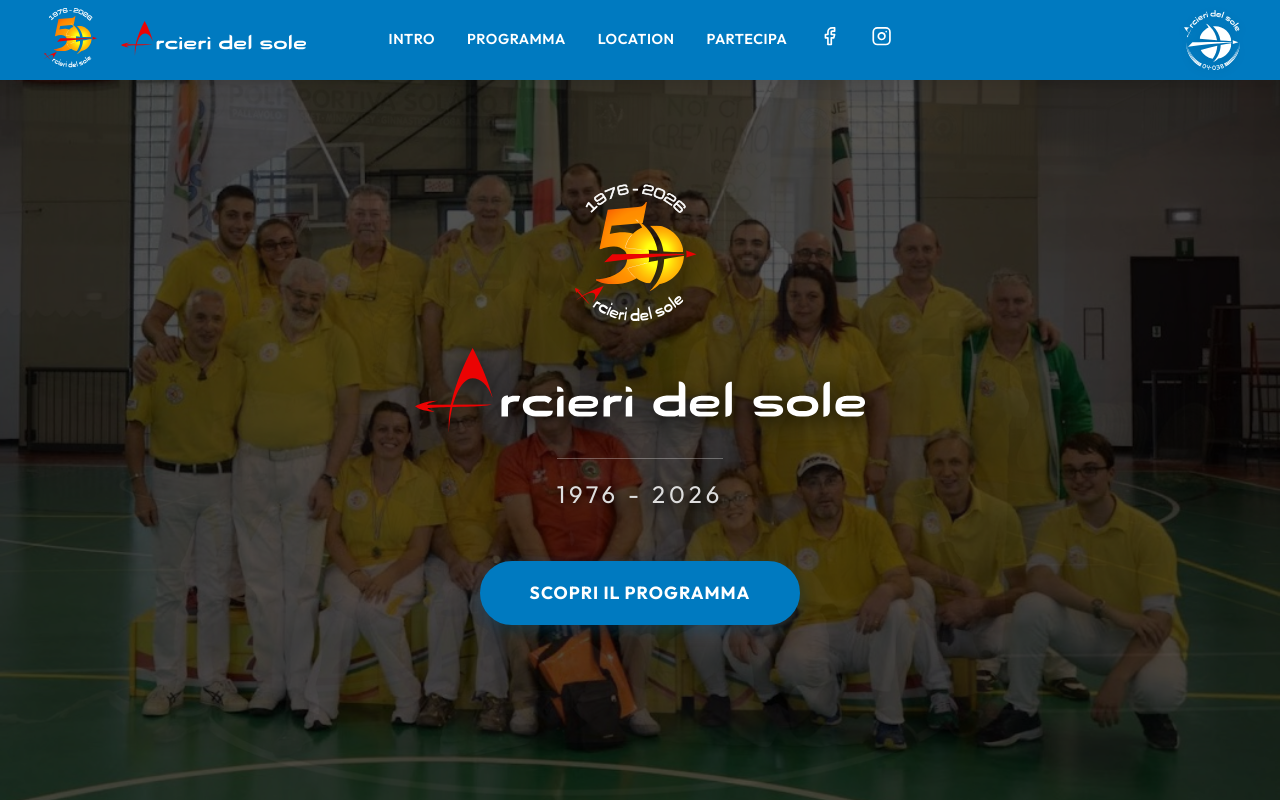
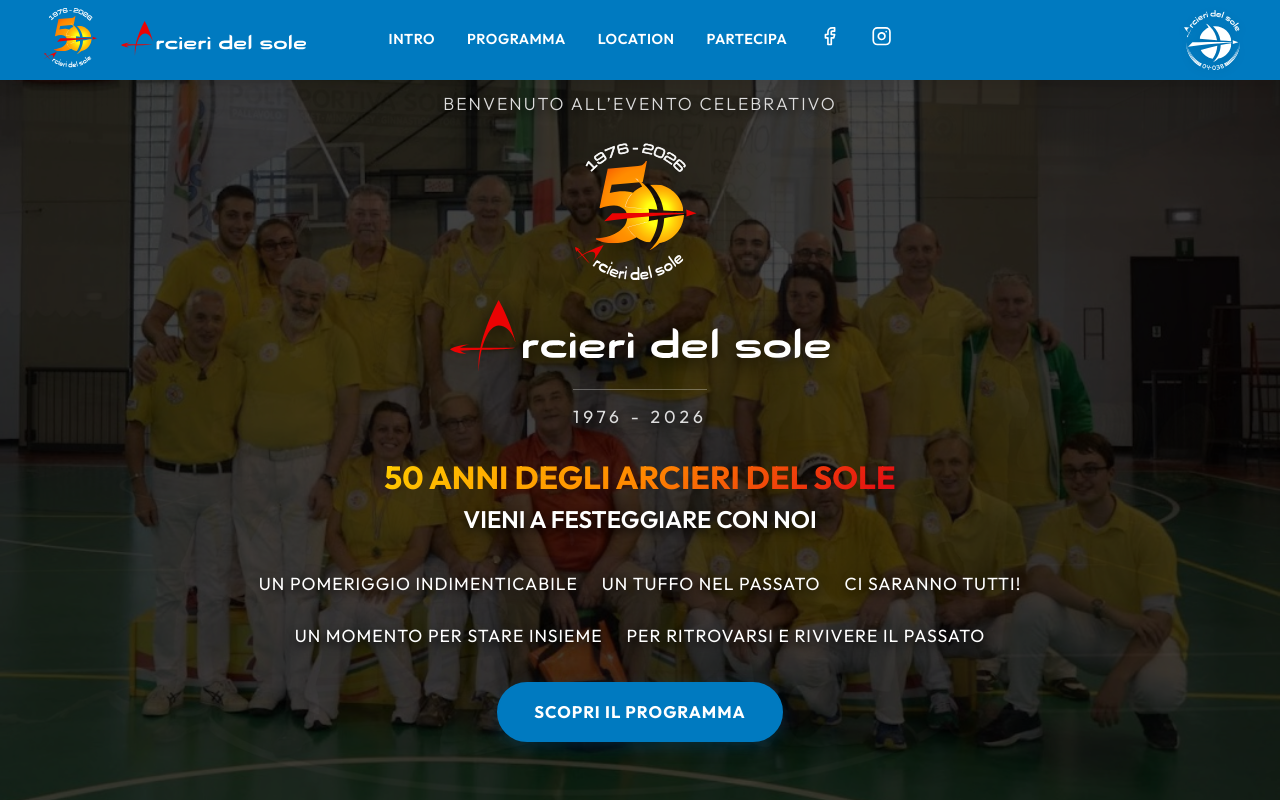
Before and after one commit to Alb3rt05/50esimoArcieriDelSole-fe, an Angular app: page / in a window 1280 px wide. Shown: the top 800 px of the page. Built offline with nearby package versions, Linux system fonts and the light colour scheme.

Commit message:
FIX:Fixed hero section with the right text

```diff
--- a/src/app/components/hero/hero.component.html
+++ b/src/app/components/hero/hero.component.html
@@ -11,6 +11,7 @@
     <div class="content relative-container">
 
         <div class="hero-composition">
+            <p class="intro-top">Benvenuto all’evento celebrativo</p>
             <!-- Central Logo -->
             <div class="hero-logo-center animate-up">
                 <img src="assets/images/icons/Arcieridelsole_azzurro_stampa%201.svg" alt="Logo Arcieri del Sole" />
@@ -58,6 +59,18 @@
                 </svg>
 
                 <p class="hero-subtitle">1976 - 2026</p>
+
+                <div class="extra-text-layer">
+                    <h1 class="main-title">50 anni degli arcieri del sole</h1>
+                    <h2 class="invite">VIENI A FESTEGGIARE CON NOI</h2>
+                    <div class="highlights">
+                        <p>UN POMERIGGIO INDIMENTICABILE</p>
+                        <p>UN TUFFO NEL PASSATO</p>
+                        <p>CI SARANNO TUTTI!</p>
+                        <p>UN MOMENTO PER STARE INSIEME</p>
+                        <p>PER RITROVARSI E RIVIVERE IL PASSATO</p>
+                    </div>
+                </div>
             </div>
 
             <div class="cta-wrapper animate-up delay-2">
--- a/src/app/components/hero/hero.component.scss
+++ b/src/app/components/hero/hero.component.scss
@@ -1,6 +1,7 @@
 /* Hero Section - Image Carousel + Central Logo */
 .hero-container {
     height: 100vh;
+    /* Force full height */
     width: 100%;
     position: relative;
     background: #050505;
@@ -8,7 +9,8 @@
     display: flex;
     align-items: center;
     justify-content: center;
-    padding: 0 20px;
+    padding: 0 10px;
+    /* Reduced padding */
     overflow: hidden;
     color: white;
 }
@@ -47,8 +49,8 @@
     left: 0;
     width: 100%;
     height: 100%;
-    background: rgba(0, 0, 0, 0.5);
-    /* Flat dark overlay */
+    background: rgba(0, 0, 0, 0.6);
+    /* Slightly darker for better text contrast */
     z-index: 1;
 }
 
@@ -63,21 +65,41 @@
     flex-direction: column;
     align-items: center;
     justify-content: center;
+    height: 100%;
+    /* Ensure content takes full height for distribution */
 }
 
 .hero-composition {
     position: relative;
-    padding: 2rem 0;
+    padding: 1rem 0;
+    /* Reduced padding */
     display: flex;
     flex-direction: column;
     align-items: center;
-    gap: 1rem;
+    gap: 0.5rem;
+    /* Reduced gap */
+    justify-content: center;
+    flex: 1;
+}
+
+/* Intro Top */
+.intro-top {
+    font-family: var(--font-main);
+    font-size: 1.1rem;
+    font-weight: 300;
+    text-transform: uppercase;
+    letter-spacing: 2px;
+    color: #ddd;
+    margin-bottom: 0.5rem;
+    margin-top: 2rem;
+    /* Added spacing from top */
+    text-shadow: 0 4px 10px rgba(0, 0, 0, 0.9);
 }
 
 /* Central Logo */
 .hero-logo-center img {
     height: 150px;
-    /* Desktop Size */
+    /* Increased from 120px */
     width: auto;
     filter: drop-shadow(0 10px 20px rgba(0, 0, 0, 0.5));
     transition: transform 0.3s ease;
@@ -97,9 +119,10 @@
 
 .brand-logo-text {
     max-width: 90%;
-    width: 500px;
+    width: 380px;
+    /* Increased from 350px */
     height: auto;
-    margin-bottom: 0.5rem;
+    margin-bottom: 0.3rem;
     filter: drop-shadow(0 4px 10px rgba(0, 0, 0, 0.8));
 }
 
@@ -112,7 +135,8 @@
 }
 
 .anniversary-badge .number {
-    font-size: 3rem;
+    font-size: 2.2rem;
+    /* Increased from 2rem */
     font-weight: 700;
     color: var(--color-sun-yellow);
     /* Solar Yellow Pop */
@@ -121,7 +145,8 @@
 
 .anniversary-badge .text {
     font-family: var(--font-main);
-    font-size: 1.8rem;
+    font-size: 1.3rem;
+    /* Increased from 1.2rem */
     font-weight: 300;
     text-transform: uppercase;
     color: #eee;
@@ -129,15 +154,18 @@
 }
 
 .hero-subtitle {
-    font-size: 1.5rem;
+    font-size: 1.1rem;
+    /* Increased from 1rem */
     color: #ddd;
     font-weight: 400;
     letter-spacing: 4px;
     margin: 0;
     display: inline-block;
     border-top: 1px solid rgba(255, 255, 255, 0.3);
-    padding-top: 1rem;
-    margin-top: 1rem;
+    padding-top: 0.8rem;
+    /* Increased */
+    margin-top: 0.8rem;
+    /* Increased */
 }
 
 /* CTA Button */
@@ -146,19 +174,22 @@
     background: #007ac0;
     /* Brand Blue */
     color: white;
-    padding: 1rem 3rem;
+    padding: 0.9rem 2.2rem;
+    /* Increased padding */
     font-weight: 700;
     font-family: var(--font-main);
     text-transform: uppercase;
     letter-spacing: 1px;
-    font-size: 1.1rem;
+    font-size: 1.05rem;
+    /* Increased */
     border-radius: 50px;
     cursor: pointer;
     text-decoration: none;
     transition: all 0.3s ease;
     box-shadow: 0 5px 15px rgba(0, 75, 120, 0.4);
     /* Blue shadow */
-    margin-top: 2rem;
+    margin-top: 1.5rem;
+    /* Increased margin */
     display: inline-block;
     border: 2px solid #007ac0;
 }
@@ -218,3 +249,133 @@
         font-size: 1rem;
     }
 }
+
+/* Extra Text Layer */
+.extra-text-layer {
+    margin-top: 1.5rem;
+    /* Increased from 1rem */
+    text-align: center;
+    text-shadow: 0 4px 10px rgba(0, 0, 0, 0.9);
+
+    p {
+        margin: 0.3rem 0;
+        /* Slight increase */
+    }
+
+    .main-title {
+        font-family: var(--font-main);
+        font-size: 2rem;
+        /* Increased from 1.8rem */
+        font-weight: 700;
+        text-transform: uppercase;
+        background: var(--color-gradient-solar);
+        -webkit-background-clip: text;
+        -webkit-text-fill-color: transparent;
+        background-clip: text;
+        color: transparent;
+        display: inline-block;
+        margin: 0.3rem 0;
+        line-height: 1.1;
+        text-shadow: none;
+    }
+
+    .years {
+        font-size: 1.2rem;
+        /* Increased */
+        font-weight: 400;
+        letter-spacing: 3px;
+        margin-bottom: 0.8rem;
+        /* Increased */
+        color: #eee;
+    }
+
+    .invite {
+        font-family: var(--font-main);
+        font-size: 1.5rem;
+        /* Increased from 1.3rem */
+        font-weight: 600;
+        text-transform: uppercase;
+        margin-bottom: 0.8rem;
+        /* Increased */
+        color: white;
+    }
+
+    .highlights {
+        margin-top: 2rem;
+        display: flex;
+        flex-wrap: wrap;
+        justify-content: center;
+        align-items: center;
+        gap: 1.5rem;
+        /* Spacing between items */
+        max-width: 1000px;
+        margin-left: auto;
+        margin-right: auto;
+
+        p {
+            margin: 0;
+            font-size: 1.1rem;
+            /* Slightly increased for visibility */
+            font-weight: 500;
+            text-transform: uppercase;
+            letter-spacing: 1px;
+            white-space: nowrap;
+            /* Keep phrases together */
+        }
+    }
+}
+
+@media (max-width: 768px) {
+
+    /* Further reductions for mobile */
+    .intro-top {
+        font-size: 0.9rem;
+    }
+
+    .hero-logo-center img {
+        height: 100px;
+        /* Increased from 80px */
+    }
+
+    .brand-logo-text {
+        width: 250px;
+        /* Increased from 220px */
+    }
+
+    .extra-text-layer {
+        .main-title {
+            font-size: 1.4rem;
+        }
+
+        .invite {
+            font-size: 1.1rem;
+        }
+
+        .highlights {
+            flex-direction: column;
+            gap: 0.8rem;
+
+            p {
+                font-size: 0.9rem;
+                /* Reduced for mobile */
+                white-space: normal;
+                /* Allow wrapping on mobile */
+            }
+        }
+    }
+
+    .primary-btn {
+        padding: 0.6rem 1.5rem;
+        font-size: 0.9rem;
+    }
+}
+
+/* Ensure handling for very small screens or landscape mode on mobile */
+@media (max-height: 700px) {
+    .hero-container {
+        height: auto;
+        min-height: 100vh;
+        padding: 40px 10px;
+        overflow-y: auto;
+    }
+}
```
Also changed, not shown: src/assets/images/hero/sole2026.jpg.
